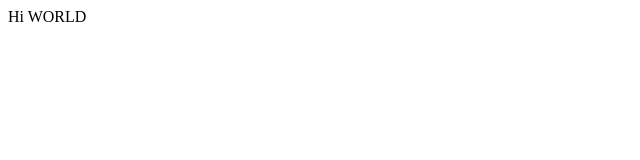
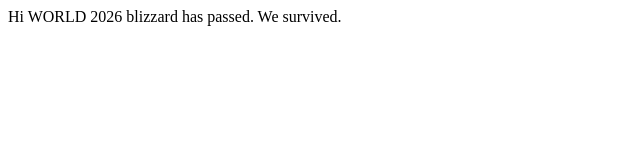
Before and after one commit to hakyoonlarrysong-blip/mywebsite, a plain HTML site: page index.html in a window 1280 px wide. Shown: the whole page, without its empty margins (0-640 px from the left). Drawn offline with Linux system fonts and the light colour scheme.

Commit message:
Add survival message to index.html

```diff
--- a/index.html
+++ b/index.html
@@ -1,5 +1,6 @@
 <html>
 <body>
 Hi WORLD
+  2026 blizzard has passed. We survived.
 </body>
 </html>
```
